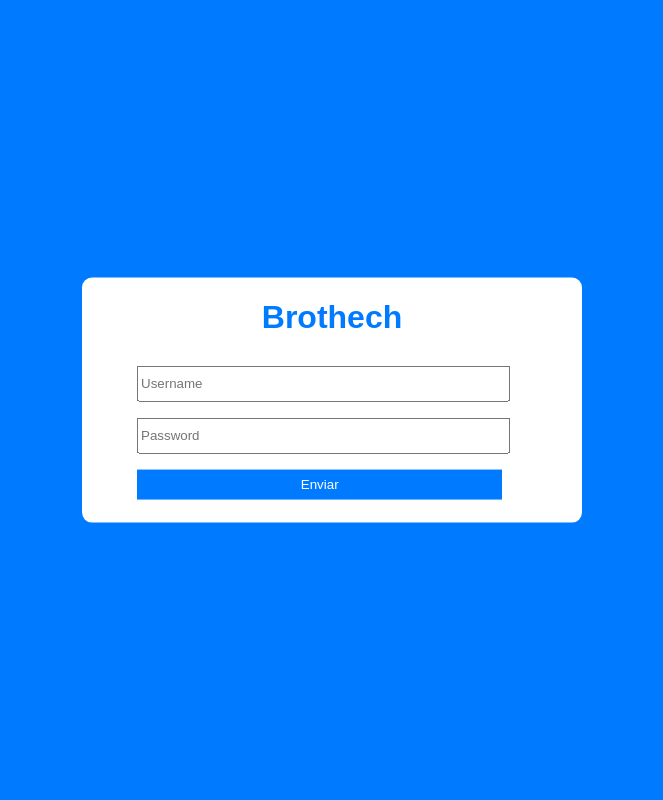
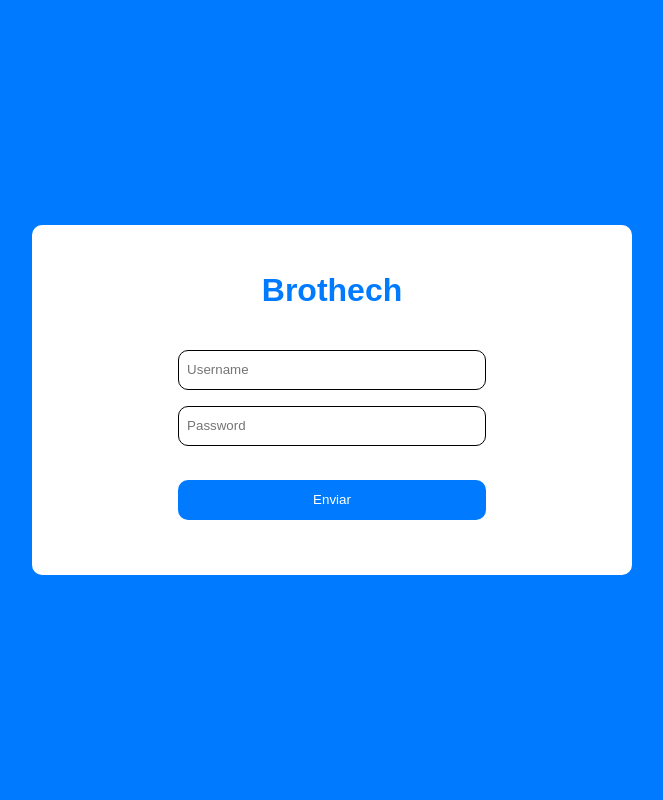
Before and after one commit to Paulcd/Inventario_Brothech, a Flask app: page / in a window 1280 px wide. Shown: the whole page, without its empty margins (308-971 px from the left). Run offline with Flask 3, Linux system fonts and the light colour scheme.

Commit message:
Optimizacion del render app.py y login styles.css

```diff
--- a/app/static/styles.css
+++ b/app/static/styles.css
@@ -1,4 +1,14 @@
+* {
+  padding: 0;
+  margin: 0;
+  font-family: sans-serif;
+}
+
 body {
+  height: 100vh;
+  display: flex;
+  justify-content: center;
+  place-items: center;
   background-color: #007bff;
 }
 
@@ -8,31 +18,75 @@ body {
 }
 
 .login-box {
-  padding-bottom: 15px;
+  padding: 15px;
+  box-sizing: border-box;
   background-color: white;
-  width: 100%;
-  max-width: 500px;
-  margin: 0 auto;
+  height: 40vh;
+  min-height: 350px;
+  width: 600px;
   border-radius: 10px;
   display: flex;
   flex-direction: column;
+  justify-content: space-evenly;
+  align-items: center;
+}
+
+.login-box form{
+  display: flex;
+  flex-direction: column;
+  align-items: center;
   justify-content: center;
-  align-items: center;
-  position: absolute;
-  top: 50%;
-  left: 50%;
-  transform: translate(-50%, -50%);
+  width: 60%;
 }
 
 .login-box input {
   width: 90%;
-  height: 30px;
+  height: 40px;
+  border: 1px black solid;
+  box-sizing: border-box;
+  border-radius: 10px;
+  padding: .5rem;
   margin: 0.5rem;
+  outline: none;
+  transition: .5s;
 }
 
 .login-button {
-  border: none;
+  width: 90%;
+  height: 40px;
+  border: 1px black solid;
+  box-sizing: border-box;
+  border-radius: 10px;
+  padding: .5rem;
+  margin: 0.5rem;
+  outline: none;
+  transition: .5s;
+}
+
+.login-button {
+  border: none !important;
   background: #007bff;
   color: white;
   cursor: pointer;
 }
+
+.login-button:hover {
+  animation: pulsate-fwd 0.5s ease-in-out infinite both;
+}
+
+@keyframes pulsate-fwd {
+  0% {
+    -webkit-transform: scale(1);
+    transform: scale(1);
+  }
+
+  50% {
+    -webkit-transform: scale(1.1);
+    transform: scale(1.1);
+  }
+
+  100% {
+    -webkit-transform: scale(1);
+    transform: scale(1);
+  }
+}
--- a/app/templates/index.html
+++ b/app/templates/index.html
@@ -1,10 +1,12 @@
 <!DOCTYPE html>
 <html lang="es">
+
 <head>
   <meta charset="UTF-8">
   <title>Brothech</title>
   <link rel="stylesheet" href="{{ url_for('static', filename='styles.css') }}">
 </head>
+
 <body>
   <div class="login-box">
     <h1 class="title-h1">Brothech</h1>
```
